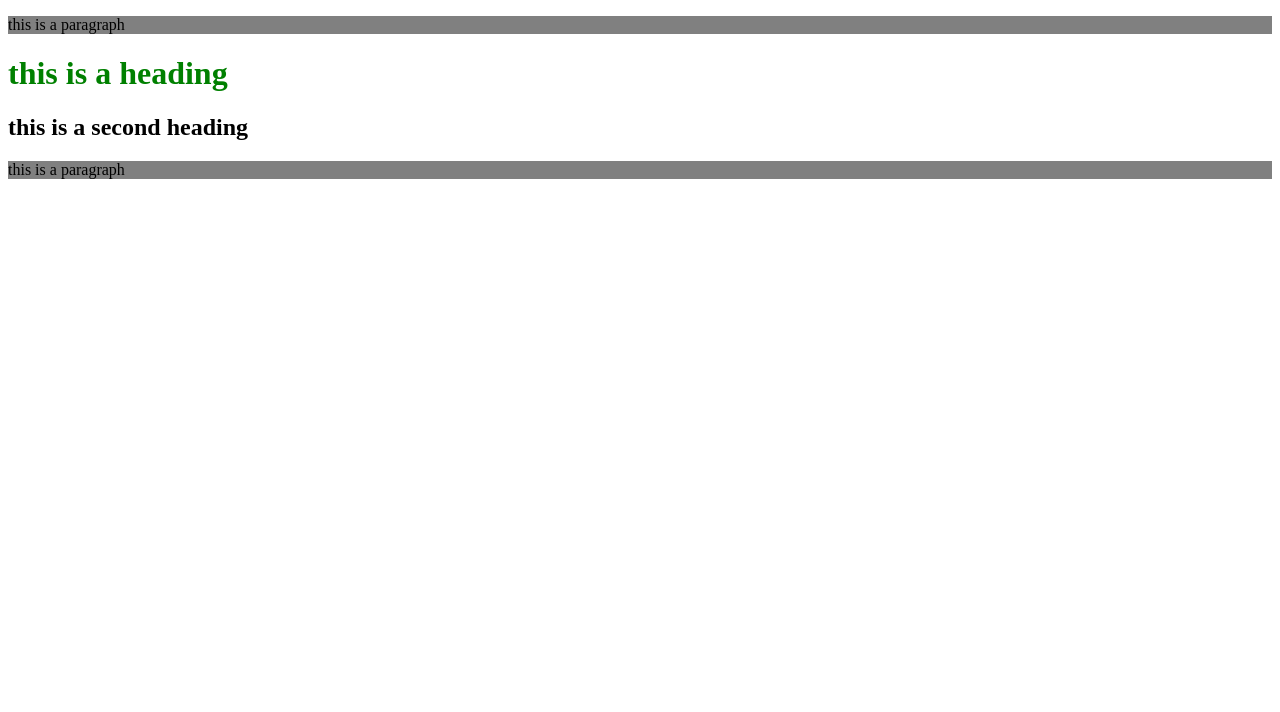
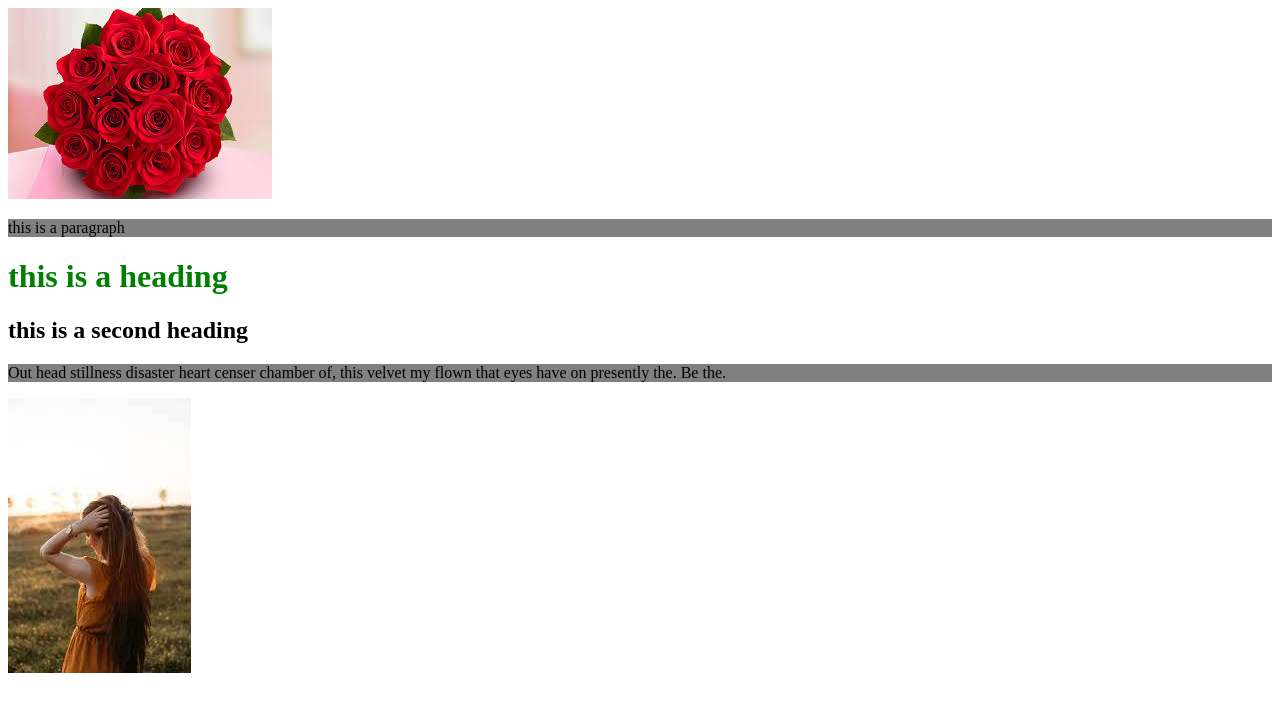
Before and after one commit to tasmim20/my-practise-repo, a plain HTML site: page index.html in a window 1280 px wide. Drawn offline with Linux system fonts and the light colour scheme.

Commit message:
image added

```diff
--- a/index.html
+++ b/index.html
@@ -8,9 +8,11 @@
     <link rel="stylesheet" href="style.css">
 </head>
 <body>
+    <img src="rose.jpg" alt="">
     <p>this is a paragraph</p>
     <h1>this is a heading</h1>
     <h2>this is a second heading</h2>
-    <p>this is a paragraph</p>
+    <p>Out head stillness disaster heart censer chamber of, this velvet my flown that eyes have on presently the. Be the.</p>
+    <img src="girl.jpg" alt="">
 </body>
 </html>
```
Also changed, not shown: flower.jpg (added), girl.jpg (added), rose.jpg (added).
